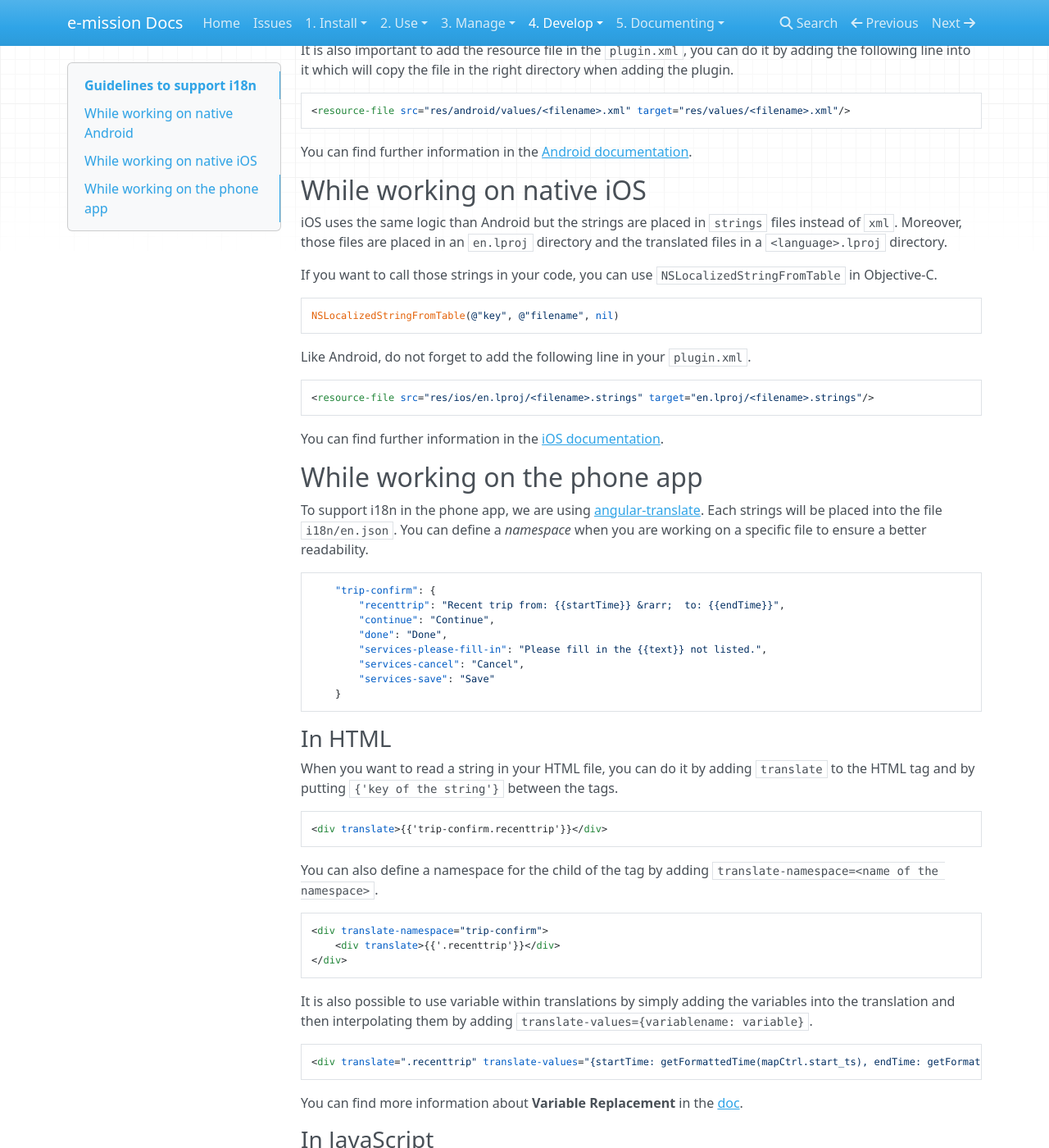
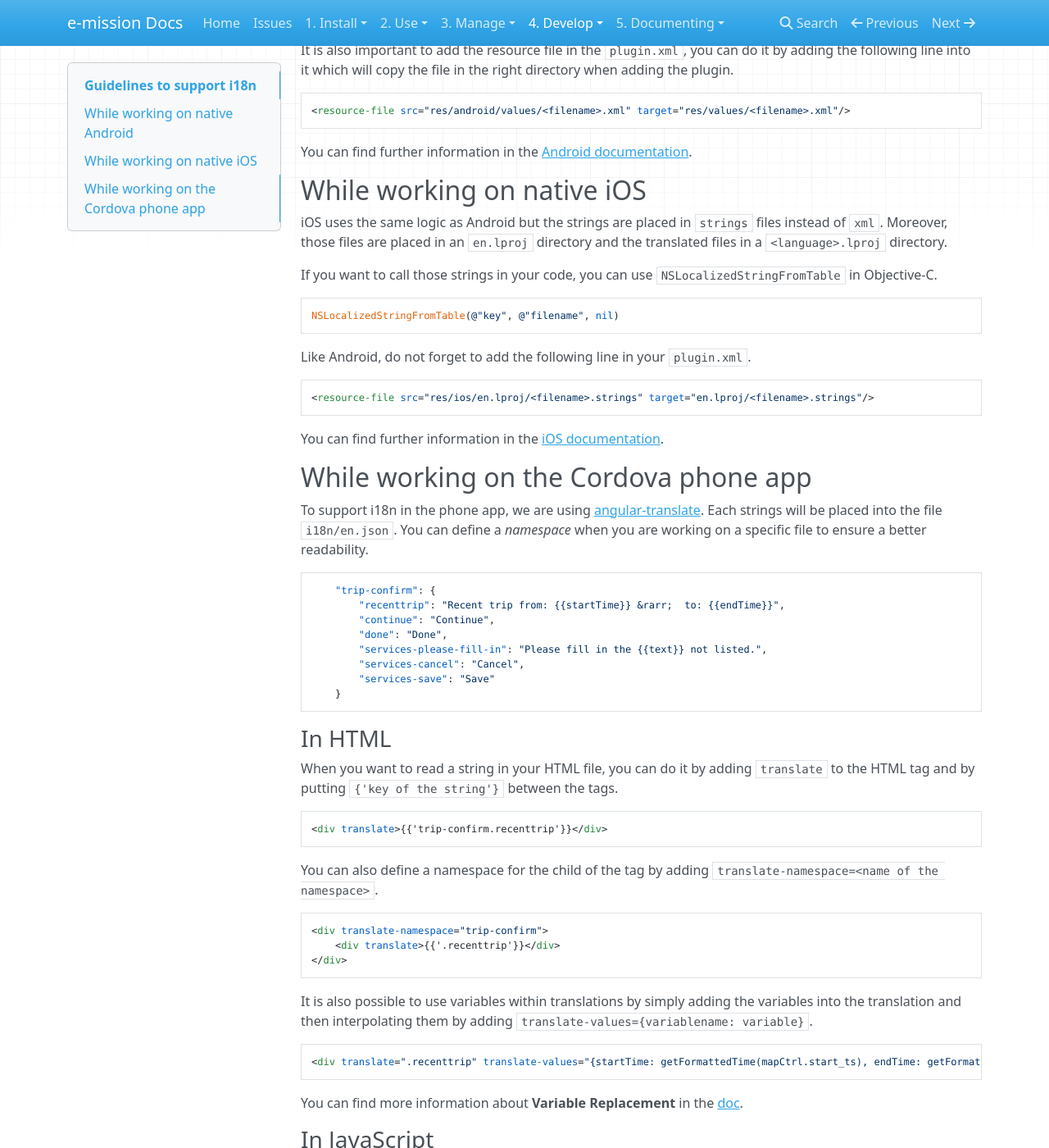
Before and after one commit to e-mission/e-mission-docs, an MkDocs documentation site: the page built from docs/dev/front/guidelines_to_support_i18n.md, in a window 1280 px wide and 1400 px high, scrolled down 571 px. Shown: the whole window at 82% size. Built offline with MkDocs 1.6.1, drawn with Linux system fonts in a browser that asks for light colours; nearby versions of some CDN libraries; some of the changed text lies outside the part shown.

Commit message:
while found 2 micro-corrections

````diff
--- a/docs/dev/front/guidelines_to_support_i18n.md
+++ b/docs/dev/front/guidelines_to_support_i18n.md
@@ -29,7 +29,7 @@ You can find further information in the [Android documentation](https://develope
 
 ## While working on native iOS
 
-iOS uses the same logic than Android but the strings are placed in `strings` files instead of `xml`. Moreover, those files are placed in an `en.lproj` directory and the translated files in a `<language>.lproj` directory.
+iOS uses the same logic as Android but the strings are placed in `strings` files instead of `xml`. Moreover, those files are placed in an `en.lproj` directory and the translated files in a `<language>.lproj` directory.
 
 If you want to call those strings in your code, you can use `NSLocalizedStringFromTable` in Objective-C.
 
@@ -44,7 +44,8 @@ Like Android, do not forget to add the following line in your `plugin.xml`.
 ```
 
 You can find further information in the [iOS documentation](https://developer.apple.com/library/archive/documentation/MacOSX/Conceptual/BPInternational/LocalizingYourApp/LocalizingYourApp.html#//apple_ref/doc/uid/10000171i-CH5-SW1).
-## While working on the phone app
+
+## While working on the Cordova phone app
 
 To support i18n in the phone app, we are using [angular-translate](https://angular-translate.github.io/). Each strings will be placed into the file `i18n/en.json`. You can define a *namespace* when you are working on a specific file to ensure a better readability.
 
@@ -75,7 +76,7 @@ You can also define a namespace for the child of the tag by adding `translate-na
 </div>
 ```
 
-It is also possible to use variable within translations by simply adding the variables into the translation and then interpolating them by adding `translate-values={variablename: variable}`.
+It is also possible to use variables within translations by simply adding the variables into the translation and then interpolating them by adding `translate-values={variablename: variable}`.
 
 ```html
 <div translate=".recenttrip" translate-values="{startTime: getFormattedTime(mapCtrl.start_ts), endTime: getFormattedTime(mapCtrl.end_ts)}"></div>
````
Also changed, not shown: other parts of docs/dev/front/guidelines_to_support_i18n.md (+1 -1 lines).
